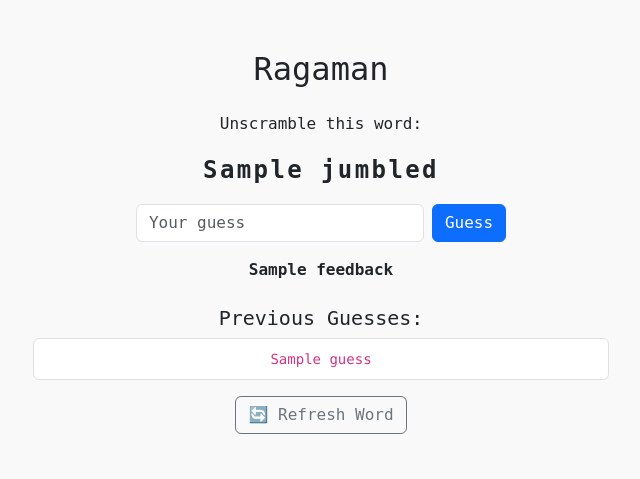
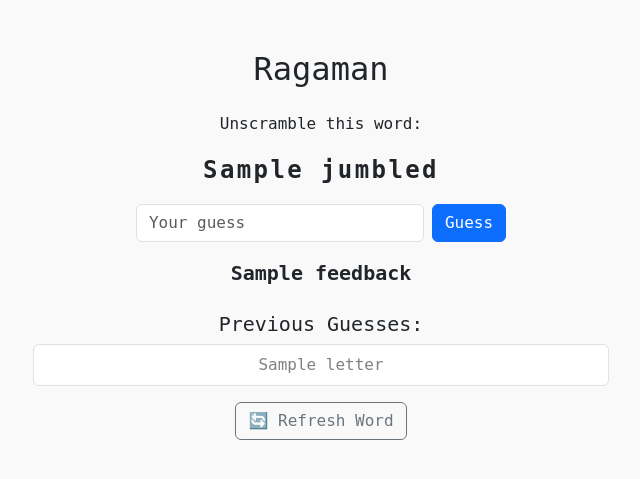
Before and after one commit to nicholasedger88/Ragaman, a Flask app: template templates/index.html in a window 1280 px wide. Shown: the top 479 px of the page, without its empty margins (319-959 px from the left). Run offline with Flask 3, Linux system fonts and the light colour scheme; the template is opened without the code that fills it: most values are stand-ins (such as "Sample title", 1, 10 or a date in 2020).

Commit message:
Show correct word on win, disable autocomplete, highlight correct letters

```diff
--- a/app.py
+++ b/app.py
@@ -8,7 +8,7 @@ app.secret_key = "your-secret-key"  # Needed for session support
 with open("google-10000-english.txt") as f:
     all_words = [line.strip().lower() for line in f]
 
-word_list = [w for w in all_words if len(w) == 4 and w.isalpha()]
+word_list = [w for w in all_words if len(w) > 4 and w.isalpha()]
 
 @app.route("/", methods=["GET", "POST"])
 def index():
@@ -32,13 +32,19 @@ def index():
         if len(guess) != len(target_word):
             feedback = f"Please enter a {len(target_word)}-letter word."
         elif guess == target_word:
-            feedback = "🎉 Correct! You win!"
+            feedback = f"🎉 Correct! The word was: {target_word.upper()}"
         else:
-            result = ""
+            styled = []
             for i in range(len(target_word)):
-                result += guess[i] if guess[i] == target_word[i] else "_"
-            guess_history.append(result)
+                letter = guess[i]
+                if letter == target_word[i]:
+                    styled.append((letter, True))   # (letter, is_correct)
+                else:
+                    styled.append((letter, False))
+
+            guess_history.append(styled)
             session["guess_history"] = guess_history
+
             feedback = "Not quite, try again!"
 
     return render_template("index.html",
@@ -50,3 +56,6 @@ def index():
 def refresh():
     session.clear()
     return redirect(url_for("index"))
+
+if __name__ == "__main__":
+    app.run(debug=True)
--- a/templates/index.html
+++ b/templates/index.html
@@ -9,19 +9,28 @@
     </div>
 
     <form method="POST" class="mb-3 d-flex justify-content-center gap-2">
-        <input type="text" name="guess" class="form-control w-50" placeholder="Your guess" required>
+        <input type="text" name="guess" class="form-control w-50" placeholder="Your guess" required autocomplete="off">
         <button type="submit" class="btn btn-primary">Guess</button>
     </form>
 
     {% if feedback %}
-        <p><strong>{{ feedback }}</strong></p>
+        <p class="mt-3 fs-5"><strong>{{ feedback }}</strong></p>
     {% endif %}
+
 
 {% if guess_history %}
     <h5 class="mt-4">Previous Guesses:</h5>
     <ul class="list-group">
         {% for guess in guess_history %}
-                <li class="list-group-item"><code>{{ guess }}</code></li>
+            <li class="list-group-item">
+                {% for letter, is_correct in guess %}
+                    {% if is_correct %}
+                        <strong style="color: green;">{{ letter }}</strong>
+                    {% else %}
+                        <span style="color: grey;">{{ letter }}</span>
+                    {% endif %}
+                {% endfor %}
+            </li>
         {% endfor %}
     </ul>
 {% endif %}
```
Lines whose indentation alone changed are shown as unchanged.
